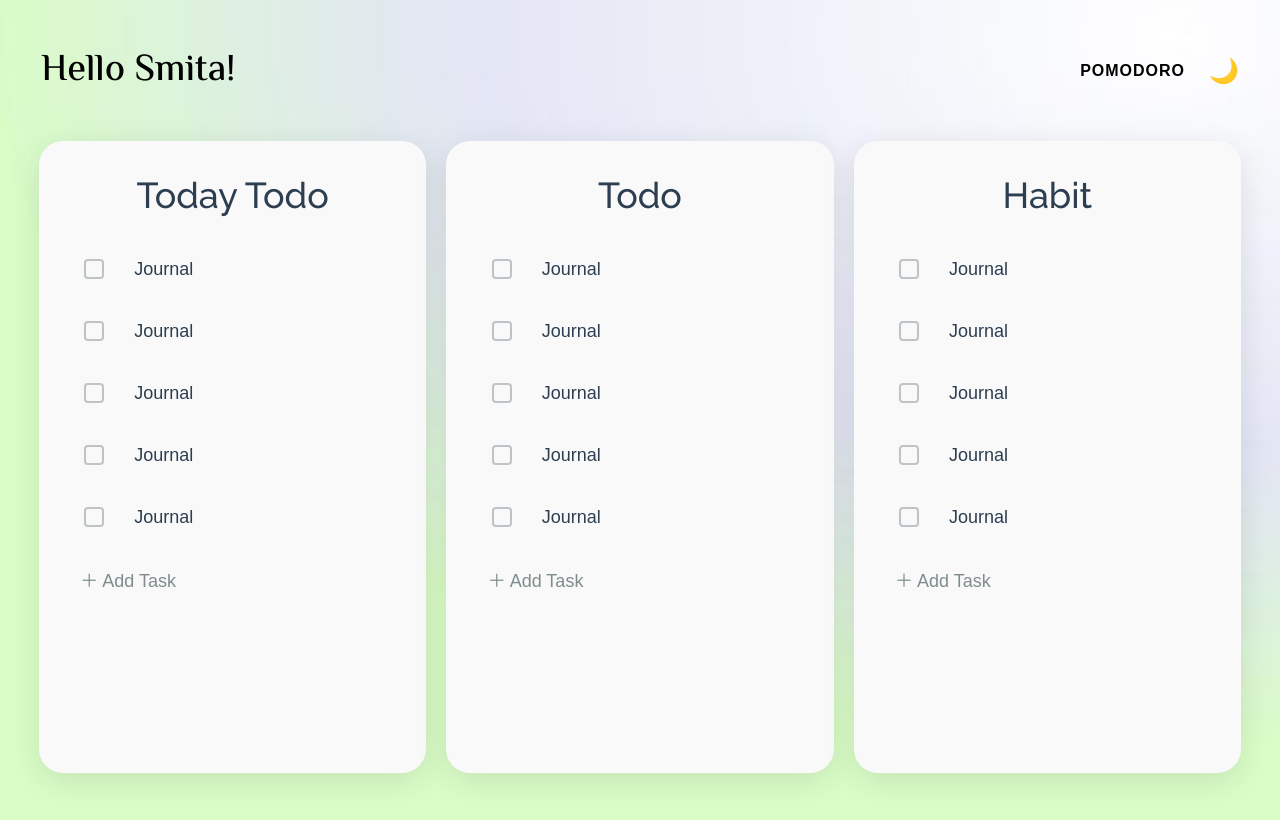
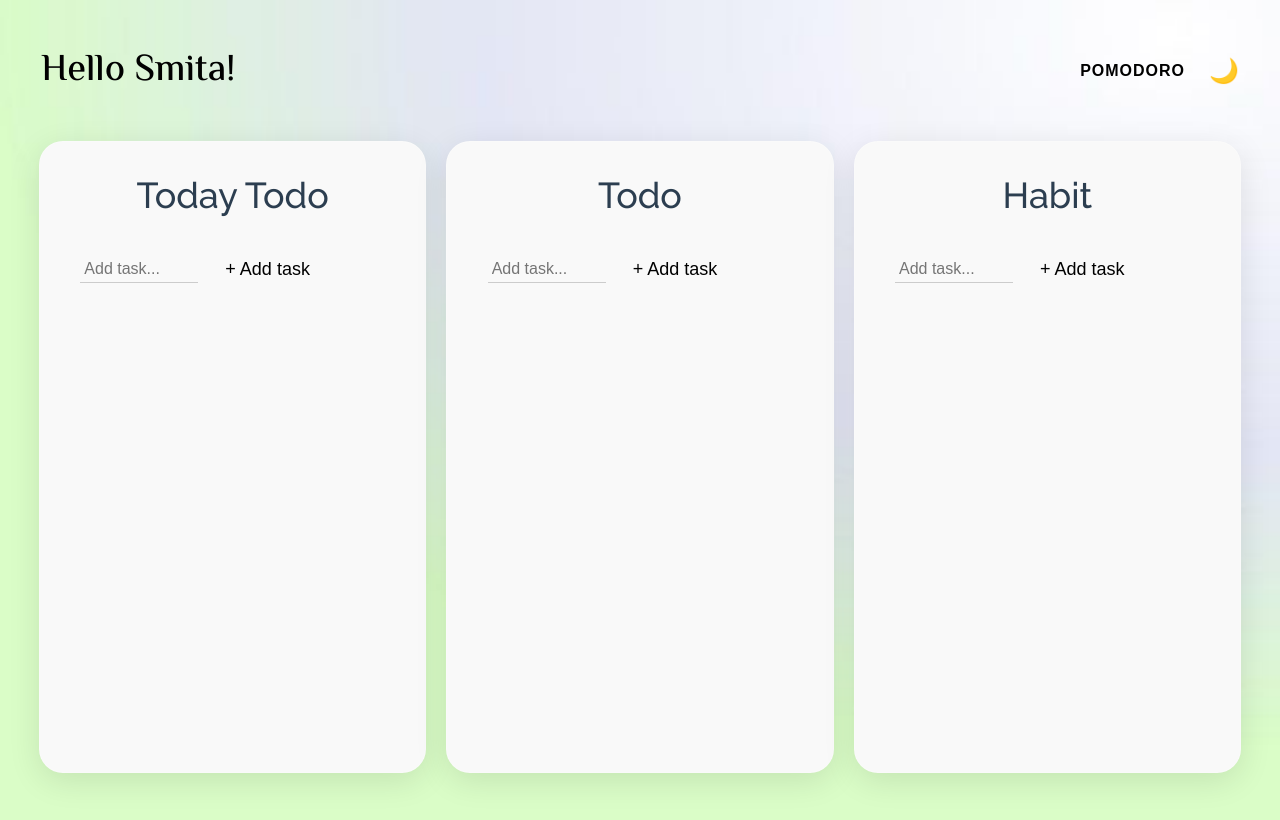
Before and after one commit to smitaparida25/Nora_TodoAdvanced, a React (Create React App) app in the folder tasklist/frontend/: page / in a window 1280 px wide. Shown: the top 820 px of the page. Built offline with nearby package versions, Linux system fonts and the light colour scheme.

Commit message:
Frontend: updated task adding flow

```diff
--- a/tasklist/frontend/src/components/TodoList.jsx
+++ b/tasklist/frontend/src/components/TodoList.jsx
@@ -1,31 +1,82 @@
+import React, { useState } from 'react';
 import './TodoList.css';
 
 function TodoList({ title }) {
+  const [tasks, setTasks] = useState([]);
+  const [newTask, setNewTask] = useState('');
+
+  const handleAddTask = () => {
+    if (newTask.trim() === '') return;
+
+    const taskToAdd = {
+      id: Date.now(),
+      title: newTask,
+      completed: false
+    };
+
+    setTasks((prev) => [...prev, taskToAdd]);
+    setNewTask('');
+  };
+
+  const handleToggle = (id) => {
+    setTasks((prev) =>
+      prev.map((task) =>
+        task.id === id ? { ...task, completed: !task.completed } : task
+      )
+    );
+  };
+
+  const handleKeyDown = (e) => {
+    if (e.key === 'Enter') {
+      handleAddTask();
+    }
+  };
+
   return (
     <div className="todo-column">
       <h2>{title}</h2>
       <ul className="task-list">
+        {tasks.map((task) => (
+          <li key={task.id} className="task-item">
+            <input
+              type="checkbox"
+              checked={task.completed}
+              onChange={() => handleToggle(task.id)}
+            />
+            <span style={{ textDecoration: task.completed ? 'line-through' : 'none' }}>
+              {task.title}
+            </span>
+          </li>
+        ))}
         <li className="task-item">
-          <input type="checkbox" />
-          <span>Journal</span>
+          <input
+            type="text"
+            placeholder="Add task..."
+            value={newTask}
+            onChange={(e) => setNewTask(e.target.value)}
+            onKeyDown={handleKeyDown}
+            style={{
+                border: 'none',
+                borderBottom: '1px solid #ccc',
+                outline: 'none',
+                padding: '4px',
+                fontSize: '16px',
+                background: 'transparent',
+                width: '110px'
+              }}
+          />
+          <span
+            style={{
+              color: 'black',
+              cursor: 'pointer',
+              userSelect: 'none'
+            }}
+            onClick={handleAddTask}
+          >
+            + Add task
+          </span>
+
         </li>
-        <li className="task-item">
-          <input type="checkbox" />
-          <span>Journal</span>
-        </li>
-        <li className="task-item">
-          <input type="checkbox" />
-          <span>Journal</span>
-        </li>
-        <li className="task-item">
-          <input type="checkbox" />
-          <span>Journal</span>
-        </li>
-        <li className="task-item">
-          <input type="checkbox" />
-          <span>Journal</span>
-        </li>
-        <li className="add-task">＋ Add Task</li>
       </ul>
     </div>
   );
```
Also changed, not shown: tasklist/frontend/src/api.js (added, +15 -0 lines), tasklist/frontend/src/components/TodoItem.jsx (+13 -0 lines).
